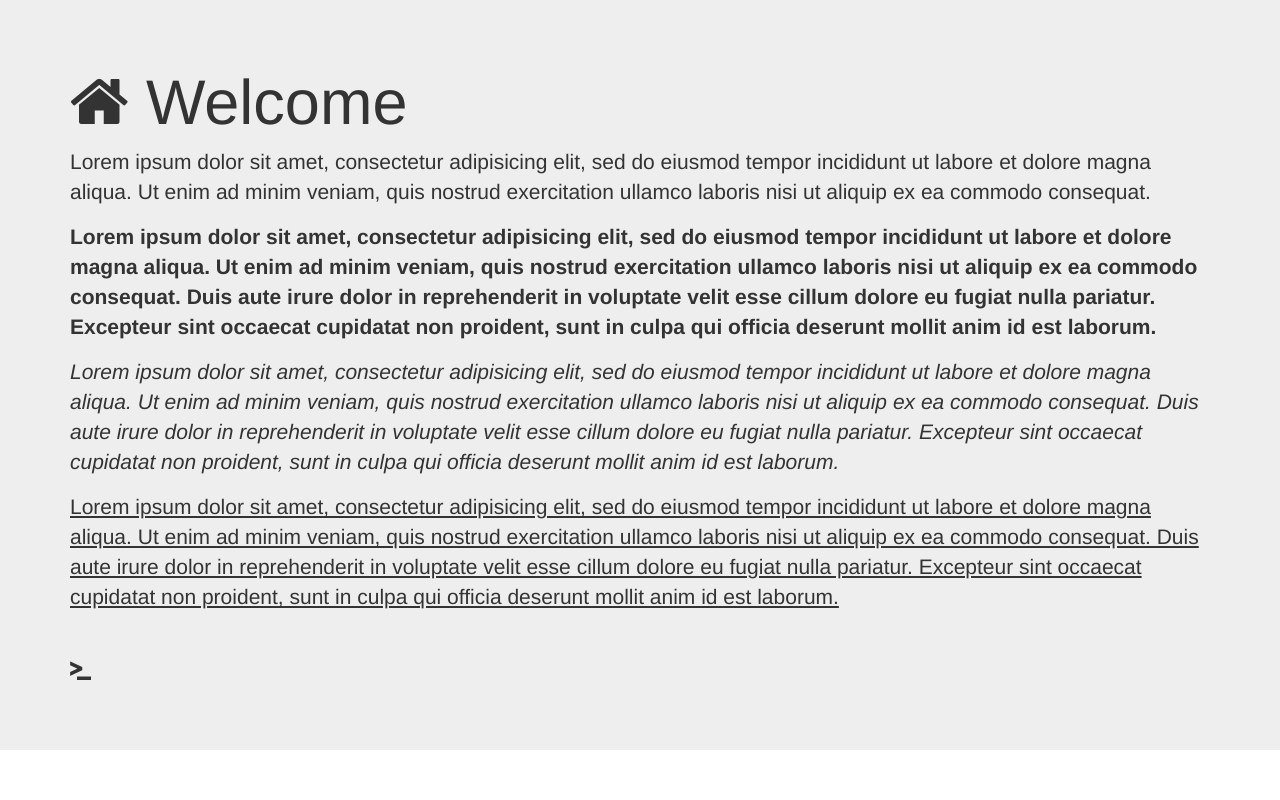
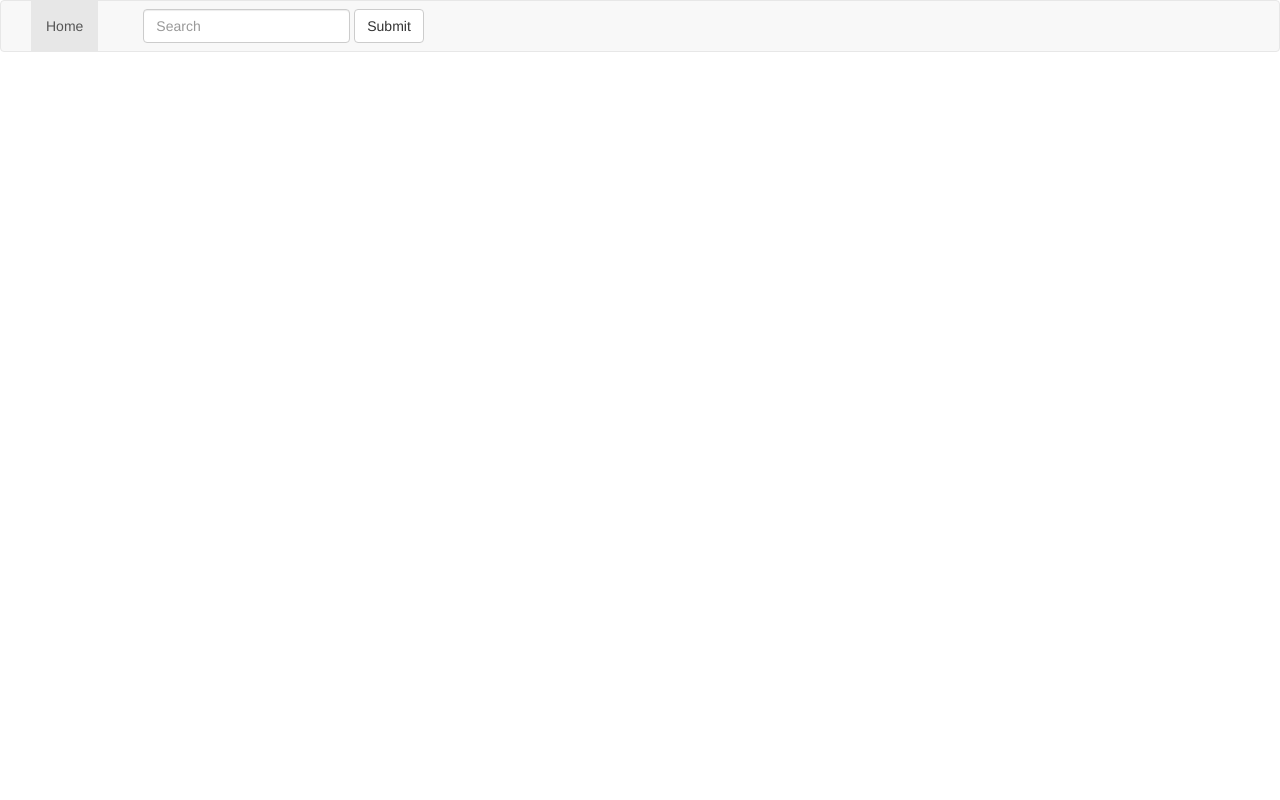
Before and after one commit to naufal11/Project_Web, a CodeIgniter app: the page made by application/views/Homepage.php in a window 1280 px wide. Run offline with CodeIgniter, Linux system fonts and the light colour scheme; some libraries are stand-ins or nearby versions.

Commit message:
Initial commit from deva

```diff
--- a/application/views/Homepage.php
+++ b/application/views/Homepage.php
@@ -12,18 +12,39 @@
 
   </head>
   <body>
-    <div class="jumbotron">
-      <div class="container">
-        <h1><i class="fa fa-home"></i> Welcome</h1>
-        <p>Lorem ipsum dolor sit amet, consectetur adipisicing elit, sed do eiusmod tempor incididunt ut labore et dolore magna aliqua. Ut enim ad minim veniam, quis nostrud exercitation ullamco laboris nisi ut aliquip ex ea commodo consequat.</p>
-        <p><b>Lorem ipsum dolor sit amet, consectetur adipisicing elit, sed do eiusmod tempor incididunt ut labore et dolore magna aliqua. Ut enim ad minim veniam, quis nostrud exercitation ullamco laboris nisi ut aliquip ex ea commodo consequat. Duis aute irure dolor in reprehenderit in voluptate velit esse cillum dolore eu fugiat nulla pariatur. Excepteur sint occaecat cupidatat non proident, sunt in culpa qui officia deserunt mollit anim id est laborum.</b></p>
-        <p><i>Lorem ipsum dolor sit amet, consectetur adipisicing elit, sed do eiusmod tempor incididunt ut labore et dolore magna aliqua. Ut enim ad minim veniam, quis nostrud exercitation ullamco laboris nisi ut aliquip ex ea commodo consequat. Duis aute irure dolor in reprehenderit in voluptate velit esse cillum dolore eu fugiat nulla pariatur. Excepteur sint occaecat cupidatat non proident, sunt in culpa qui officia deserunt mollit anim id est laborum.</i><p>
-        <p><u>Lorem ipsum dolor sit amet, consectetur adipisicing elit, sed do eiusmod tempor incididunt ut labore et dolore magna aliqua. Ut enim ad minim veniam, quis nostrud exercitation ullamco laboris nisi ut aliquip ex ea commodo consequat. Duis aute irure dolor in reprehenderit in voluptate velit esse cillum dolore eu fugiat nulla pariatur. Excepteur sint occaecat cupidatat non proident, sunt in culpa qui officia deserunt mollit anim id est laborum.</u></p>
-        <p>
-          </br><i class="glyphicon glyphicon-console"></i>
-        </p>
-      </div>
-    </div>
+
+    <nav class="navbar navbar-default" role="navigation">
+      <div class="container-fluid">
+        <div class="navbar-header">
+          <button type="button" class="navbar-toggle" data-toggle="collapse" data-target="#menu_header">
+            <span class="sr-only">Toggle navigation</span>
+            <span class="icon-bar"></span>
+            <span class="icon-bar"></span>
+            <span class="icon-bar"></span>
+          </button>
+          <a class="navbar-brand" href="#"></a>
+        </div>
+
+        <!-- Collect the nav links, forms, and other content for toggling -->
+        <div class="collapse navbar-collapse" id="menu_header">
+          <ul class="nav navbar-nav">
+            <li class="active"><a href="#">Home</a></li>
+            <li><a href="#"></a></li>
+
+          </ul>
+          <form class="navbar-form navbar-left" role="search">
+            <div class="form-group">
+              <input type="text" class="form-control" placeholder="Search">
+            </div>
+            <button type="submit" class="btn btn-default">Submit</button>
+          </form>
+          <ul class="nav navbar-nav navbar-right">
+            <li><a href="#"></a></li>
+
+          </ul>
+        </div><!-- /.navbar-collapse -->
+      </div><!-- /.container-fluid -->
+    </nav>
 
     <script src="<?php echo base_url("assets/jquery/jquery.min.js") ?>"></script>
     <!-- Include all compiled plugins (below), or include individual files as needed -->
```
